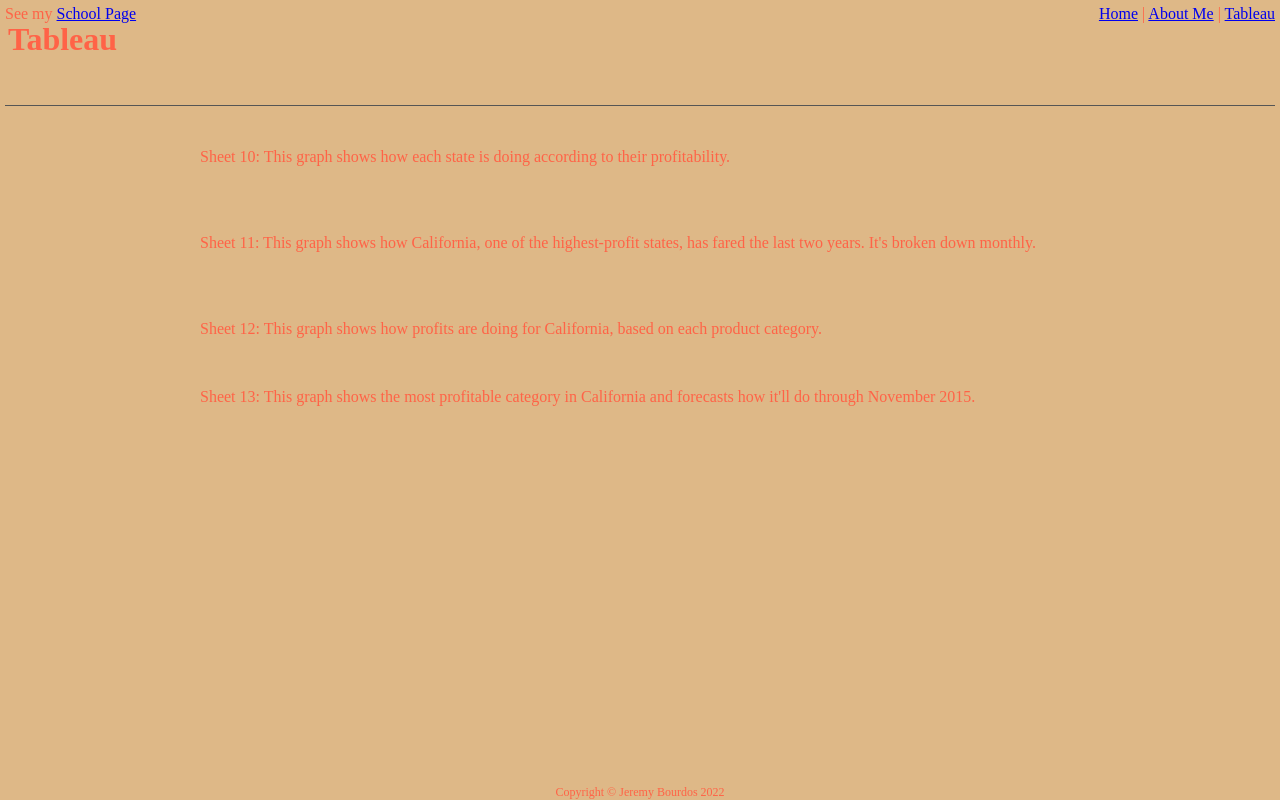
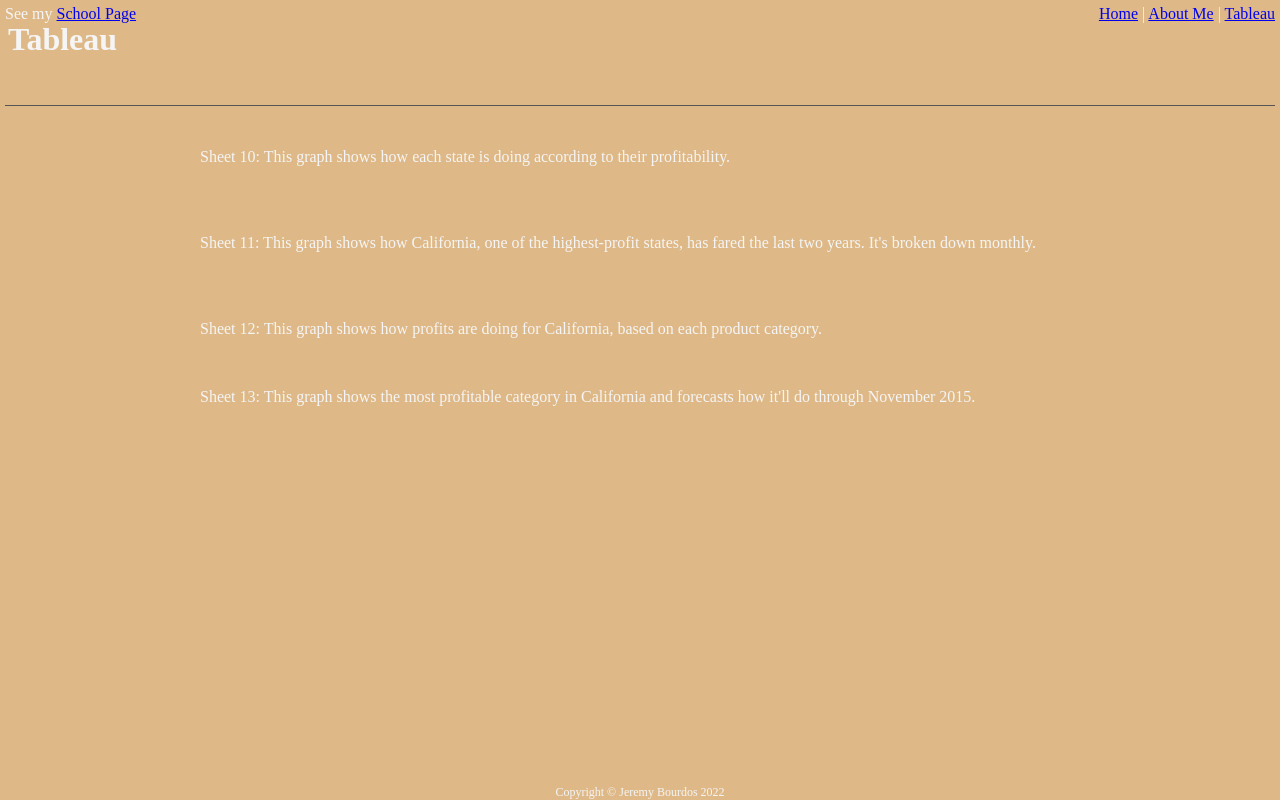
Before and after one commit to jbourdos/school, a plain HTML site: page tableau.html in a window 1280 px wide. Drawn offline with Linux system fonts and the light colour scheme.

Commit message:
Add files via upload

```diff
--- a/css/bootstyles.css
+++ b/css/bootstyles.css
@@ -35,5 +35,5 @@
 
 body {
     background-color: burlywood;
-    color: tomato;
+    color: whitesmoke;
 }
```
